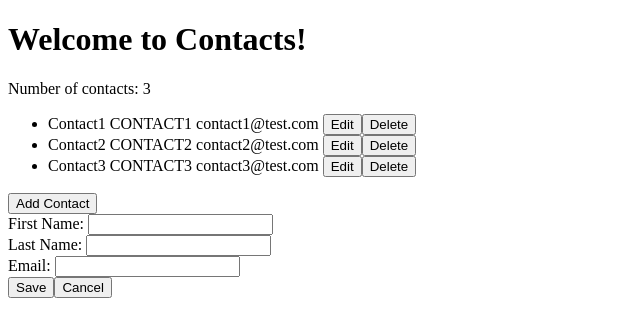
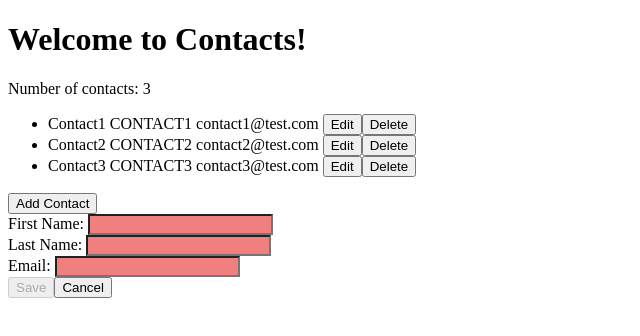
Before and after one commit to cours-rb/contacts-app, an Angular app: page / in a window 1280 px wide. Both pictures are taken after a click on the button "Add Contact". Shown: the top 336 px of the page, without its empty margins (0-640 px from the left). Built offline with nearby package versions, Linux system fonts and the light colour scheme.

Commit message:
Ajoute des validations pour le formulaire

```diff
--- a/src/app/contact-form.component.ts
+++ b/src/app/contact-form.component.ts
@@ -1,6 +1,6 @@
 import { Component, EventEmitter, Input, OnInit, Output } from '@angular/core';
 import { Contact } from "./contact.model";
-import { FormControl, FormGroup } from "@angular/forms";
+import {FormControl, FormGroup, Validators} from "@angular/forms";
 import { ContactsService } from "./contacts.service";
 
 @Component({
@@ -16,11 +16,11 @@ import { ContactsService } from "./contacts.service";
       <div>
         <label>Email: </label><input formControlName="email">
       </div>
-      <input type="submit" value="Save">
+      <input type="submit" [disabled]="contactForm.invalid" value="Save">
       <input type="button" (click)="cancelForm()" value="Cancel">
     </form>
   `,
-  styles: []
+  styles: ['input.ng-invalid { background: lightcoral }']
 })
 export class ContactFormComponent implements OnInit {
   @Input() contact: Contact = this.contactsService.createContact();
@@ -30,9 +30,9 @@ export class ContactFormComponent implements OnInit {
 
   constructor(private contactsService: ContactsService) {
     this.contactForm = new FormGroup({
-      firstName: new FormControl(),
-      lastName: new FormControl(),
-      email: new FormControl()
+      firstName: new FormControl(null, Validators.required),
+      lastName: new FormControl(null, Validators.required),
+      email: new FormControl(null, [Validators.required, Validators.email])
     });
   }
 
```
